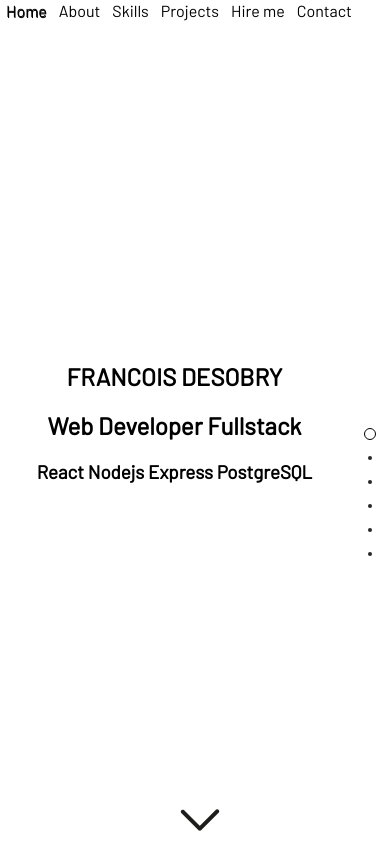
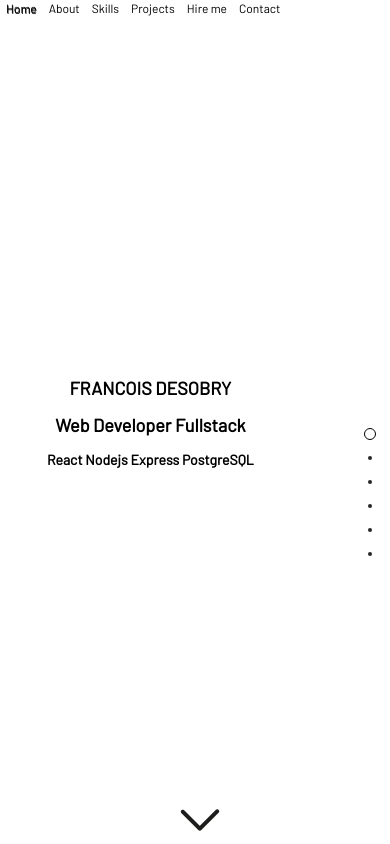
Before and after one commit to serstyle/my-portfolio, a PHP site: page /portfolio.html in a window 390 px wide. Run offline with PHP 8.4, Linux system fonts and the light colour scheme.

Commit message:
size ajust none

```diff
--- a/app.css
+++ b/app.css
@@ -231,7 +231,7 @@ img{
   	transform: translate(-50%, -50%);
   }
     body {
-    font-size: 16px;
+    font-size: 12px;
   }
 
 
```
